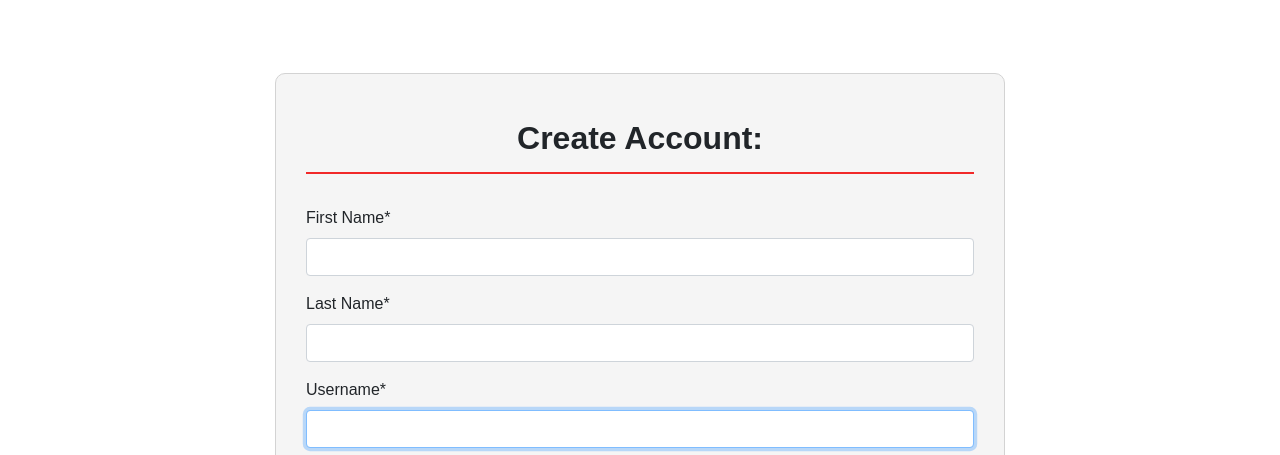
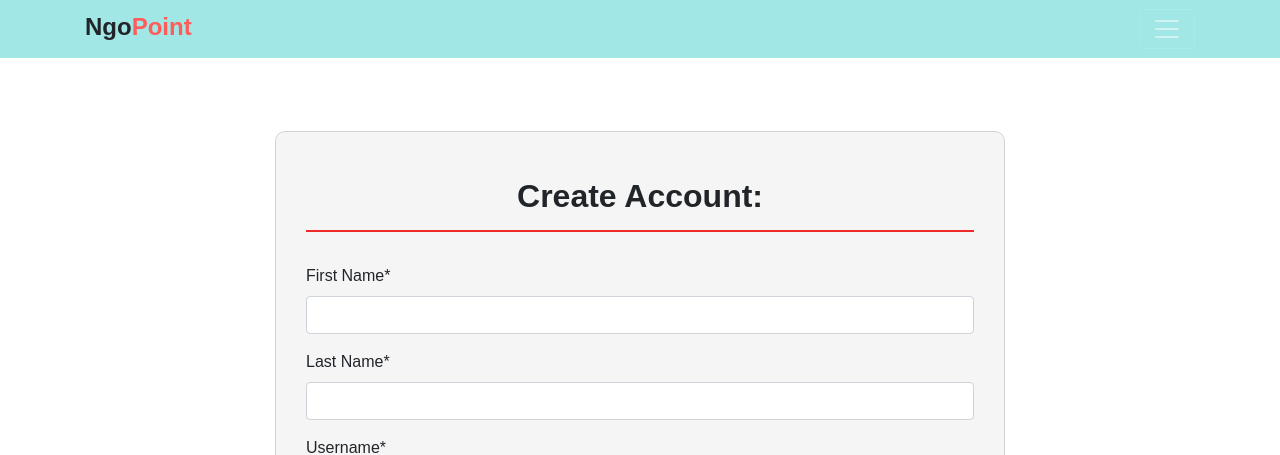
Before and after one commit to Sanayshah2/code-it-personal, a Django app: page /register/ in a window 1280 px wide. Shown: the top 455 px of the page. Run offline with Django 3.2, Linux system fonts and the light colour scheme; some libraries are stand-ins or nearby versions.

Commit message:
'commit'

```diff
--- a/ngo_point1/ngo_requirements/templates/ngo_requirements/donor_requirement_view.html
+++ b/ngo_point1/ngo_requirements/templates/ngo_requirements/donor_requirement_view.html
@@ -1,6 +1,7 @@
 {% extends 'ngo_requirements/base.html' %}
 {% load crispy_forms_tags %}
 {% block content %}
+{% include 'ngo_requirements/navbar.html' %}
 <!-- {% include 'ngo_requirements/ngo_sidebar.html' %} -->
 <div class="content container"><br>
     <div class="card">
--- a/ngo_point1/ngo_requirements/templates/ngo_requirements/navbar.html
+++ b/ngo_point1/ngo_requirements/templates/ngo_requirements/navbar.html
@@ -32,6 +32,9 @@
               <!-- <a class="nav-link" href=>Admin Login</a> -->
             </li>
             <li class="nav-item">
+              <a href={% url 'home' %} class="nav-link" href= >Home</a>
+            </li>
+            <li class="nav-item">
               <a href={% url 'register' %} class="nav-link" href= >Signup</a>
             </li>
             <li class="nav-item">
--- a/ngo_point1/ngo_requirements/templates/ngo_requirements/register.html
+++ b/ngo_point1/ngo_requirements/templates/ngo_requirements/register.html
@@ -1,6 +1,7 @@
 {% extends 'ngo_requirements/base.html' %}
 {% load crispy_forms_tags %}
 {% block content %}
+{% include 'ngo_requirements/navbar.html' %}
 <style>
 
   .alert-custom{
@@ -9,13 +10,6 @@
   font-weight: bold;
   }
 
-    .navbar{
-   background-color: #D10000;
- }
-
- #X{
-   color: rgb(0, 0, 0);
- }
 </style>
 <div class="container">
   <div class="row justify-content-center">
```
Also changed, not shown: ngo_point1/ngo_requirements/templates/ngo_requirements/login.html (+3 -6 lines), ngo_point1/ngo_requirements/templates/ngo_requirements/requirement-fulfillment.html (+2 -7 lines).
